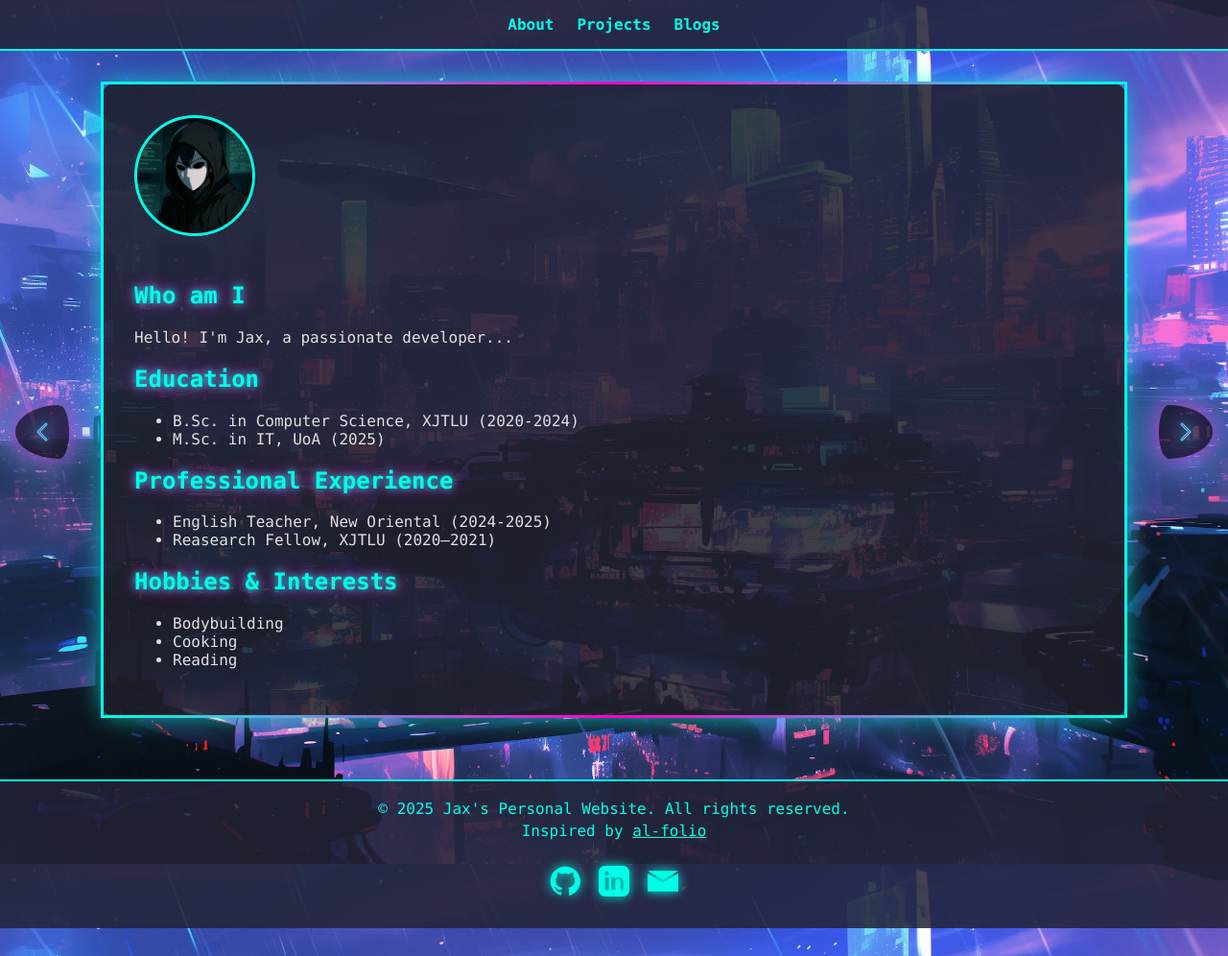
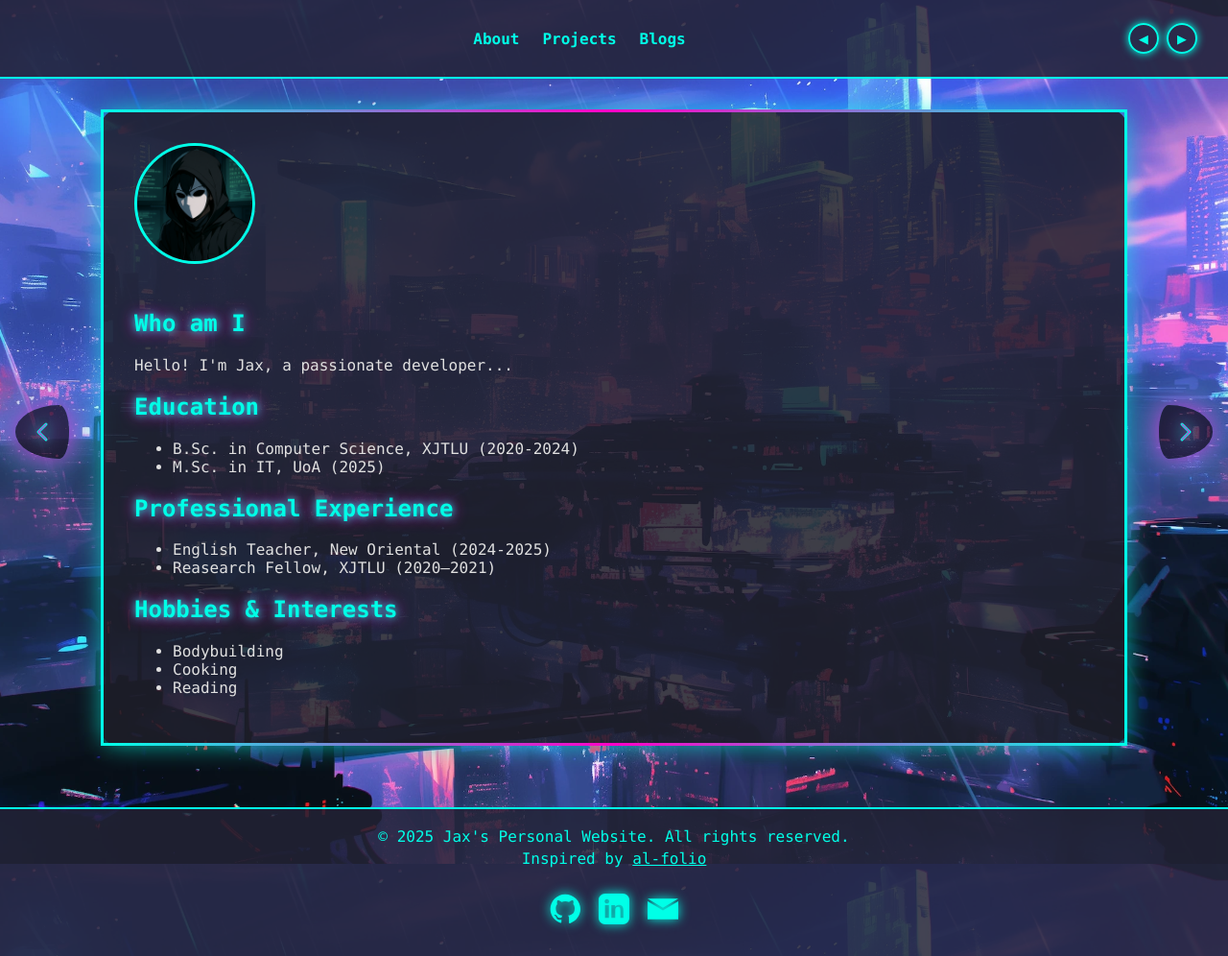
Before and after one commit to kdpkst/kdpkst.github.io, a Jekyll site: the page built from pages/index.md, in a window 1280 px wide. Shown: the whole page at 96% size. Built offline with Jekyll 4.4.1, drawn with Linux system fonts in a browser that asks for light colours.

Commit message:
add webpage section nav button and bg image switch button

```diff
--- a/_includes/navbar.html
+++ b/_includes/navbar.html
@@ -1,7 +1,11 @@
 <nav class="navbar">
-  <div class="nav-left">
+  <div class="nav-center">
     <a href="{{ "/" | relative_url }}">About</a>
     <a href="{{ "/projects" | relative_url }}">Projects</a>
     <a href="{{ "/blogs" | relative_url }}">Blogs</a>
   </div>
+  <div class="nav-right">
+    <button id="bg-prev-nav" class="bg-nav-btn-nav" title="Previous background">◀</button>
+    <button id="bg-next-nav" class="bg-nav-btn-nav" title="Next background">▶</button>
+  </div>
 </nav>
--- a/_layouts/default.html
+++ b/_layouts/default.html
@@ -13,6 +13,7 @@
     window.siteBaseUrl = "{{ site.baseurl }}";
   </script>
   <script defer src="{{ '/assets/js/background-nav.js' | relative_url }}"></script>
+  <script defer src="{{ '/assets/js/webpage-nav.js' | relative_url }}"></script>
   <script defer src="{{ "/assets/js/toggle.js" | relative_url }}"></script>
 
   <link rel="icon" type="image/x-icon" href="{{ "/favicon.ico" | relative_url }}">
--- a/assets/css/style.css
+++ b/assets/css/style.css
@@ -14,10 +14,10 @@ body {
 }
 .navbar {
   display: flex;
-  justify-content: center;
+  justify-content: space-between;
   align-items: center;
   position: relative;
-  padding: 1rem 2rem;
+  padding: 1.5rem 2rem;
   background: rgba(35, 35, 54, 0.85);
   border-bottom: 2px solid #00ffe7;
 }
@@ -32,16 +32,6 @@ body {
 }
 .navbar a:last-child {
   margin-right: 0;
-}
-#mode-toggle {
-  background: none;
-  border: 2px solid #00ffe7;
-  color: #00ffe7;
-  border-radius: 50%;
-  padding: 0.5rem 0.7rem;
-  font-size: 1.2rem;
-  cursor: pointer;
-  transition: border 0.2s, color 0.2s;
 }
 main {
   max-width: 1000px;
@@ -227,13 +217,36 @@ h2, h3 {
 .navbar a:hover::after, .navbar a:focus::after {
   transform: scaleX(1);
 }
-
-.nav-left {
+.nav-center {
   display: flex;
   justify-content: center;
   flex: 1;
 }
-
+.nav-right {
+  display: flex;
+  gap: 0.5rem;
+}
+.bg-nav-btn-nav {
+  background: none;
+  border: 2px solid #00ffe7;
+  color: #00ffe7;
+  border-radius: 50%;
+  width: 2rem;
+  height: 2rem;
+  font-size: 0.8rem;
+  cursor: pointer;
+  transition: all 0.3s ease;
+  box-shadow: 0 0 8px #00ffe7;
+  display: flex;
+  align-items: center;
+  justify-content: center;
+}
+.bg-nav-btn-nav:hover {
+  background: #ff00c8;
+  color: #fff;
+  border-color: #ff00c8;
+  box-shadow: 0 0 12px #ff00c8;
+}
 
 /* Background Navigation */
 .background-nav {
--- a/assets/js/background-nav.js
+++ b/assets/js/background-nav.js
@@ -54,20 +54,20 @@ document.addEventListener('DOMContentLoaded', function() {
     }, 400);
   }
 
-  // Event listeners
-  document.getElementById('bg-prev').addEventListener('click', function() {
+  // Background navigation (navbar buttons)
+  document.getElementById('bg-prev-nav').addEventListener('click', function() {
     changeBackground('prev');
   });
 
-  document.getElementById('bg-next').addEventListener('click', function() {
+  document.getElementById('bg-next-nav').addEventListener('click', function() {
     changeBackground('next');
   });
 
-  // Keyboard navigation
+  // Keyboard navigation for background
   document.addEventListener('keydown', function(e) {
-    if (e.key === 'ArrowLeft') {
+    if (e.key === 'b' || e.key === 'B') {
       changeBackground('prev');
-    } else if (e.key === 'ArrowRight') {
+    } else if (e.key === 'n' || e.key === 'N') {
       changeBackground('next');
     }
   });
--- /dev/null
+++ b/assets/js/webpage-nav.js
@@ -0,0 +1,44 @@
+document.addEventListener('DOMContentLoaded', function() {
+  var base = window.siteBaseUrl || '';
+  var pages = [
+    '/',
+    '/projects/',
+    '/blogs/'
+  ];
+
+  function navigatePage(direction) {
+    var currentPath = window.location.pathname;
+    var currentPageIndex = pages.indexOf(currentPath);
+
+    if (currentPageIndex === -1) {
+      currentPageIndex = 0; // Default to About page
+    }
+
+    var nextPageIndex;
+    if (direction === 'next') {
+      nextPageIndex = (currentPageIndex + 1) % pages.length;
+    } else {
+      nextPageIndex = (currentPageIndex - 1 + pages.length) % pages.length;
+    }
+
+    window.location.href = base + pages[nextPageIndex];
+  }
+
+  // Page navigation (side arrows)
+  document.getElementById('bg-prev').addEventListener('click', function() {
+    navigatePage('prev');
+  });
+
+  document.getElementById('bg-next').addEventListener('click', function() {
+    navigatePage('next');
+  });
+
+  // Keyboard navigation for pages
+  document.addEventListener('keydown', function(e) {
+    if (e.key === 'ArrowLeft') {
+      navigatePage('prev');
+    } else if (e.key === 'ArrowRight') {
+      navigatePage('next');
+    }
+  });
+});
```
Also changed, not shown: 1 other file.
